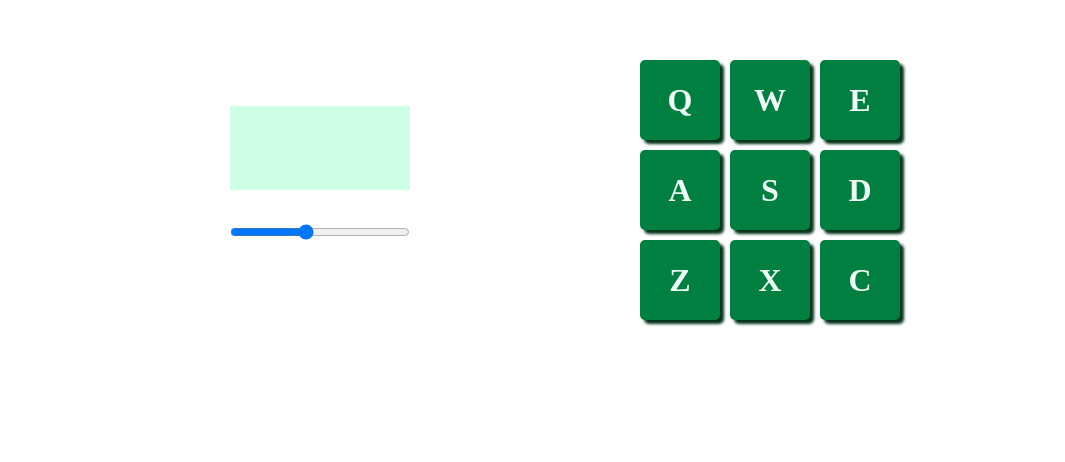
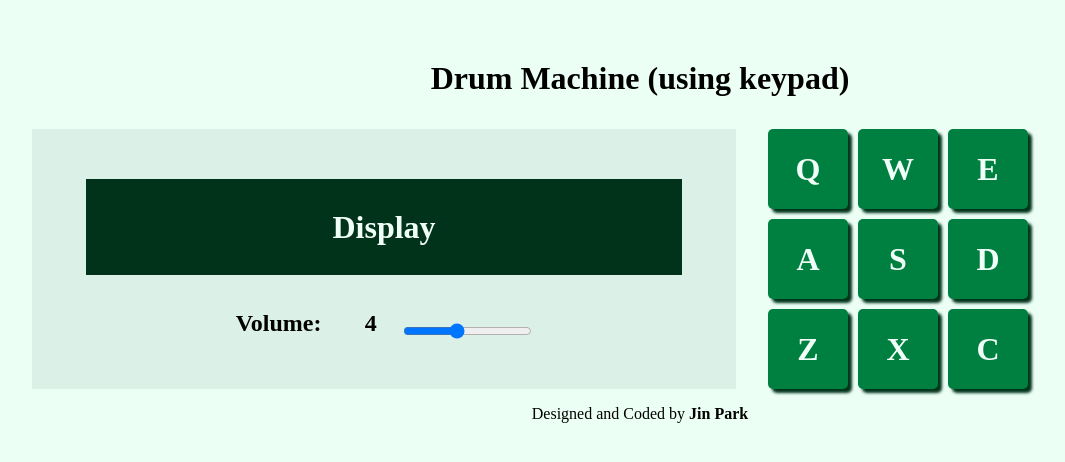
Before and after one commit to developerjinpark/drum-machine, a React (Create React App) app: page / in a window 1280 px wide. Shown: the part 140-602 px from the top of the page, without its empty margins (0-1065 px from the left). Built offline with nearby package versions, Linux system fonts and the light colour scheme.

Commit message:
Added labels and volume control

```diff
--- a/src/App.css
+++ b/src/App.css
@@ -2,23 +2,57 @@
   padding:0;margin:0;
 }
 
-#drum-machine {
+header {
   margin-top: 25vh;
-  display: grid;
-  grid-template-columns: 50% 50%;
+  margin-bottom: 2rem;
+  text-align: center;
 }
 
-#display, #slider {
-  background-color: hsl(150, 100%, 90%);
-  padding: 10px;
-  width: 10rem;
+#drum-machine {
+  display: grid;
+  grid-template-columns: 60% 40%;
+}
+
+.drum-display {
+  background-color: hsl(150, 40%, 90%);
+  margin: 0 2rem;
+}
+
+#display {
+  padding: 1rem;
   height: 4rem;
   font-weight: bold;
+  width: 80%;
+  background-color: hsl(150, 100%, 10%);
 }
+
+#slider {
+  height: 7rem;
+  margin-bottom: -3rem;
+  cursor: pointer;
+}
+
+#display p {
+  color: hsl(150, 100%, 97%);
+  font-size: 2rem;
+}
+
 .drum-display, #display, .drum-pad {
   display: grid;
   align-content: center;
   justify-items: center;
+}
+
+#volume {
+  display: grid;
+  grid-template-columns: 1fr 0.3fr 1fr;
+  align-content: center;
+}
+
+#volume-label, #volume-value {
+  margin-top: 2.2rem;
+  font-size: 1.5rem;
+  font-weight: bold;
 }
 
 .drum-pads {
@@ -35,4 +69,10 @@
   color: hsl(150, 100%, 97%);
   box-shadow: 4px 4px 3px hsl(150, 100%, 10%);
   border-radius: 5px;
+  cursor: pointer;
 }
+
+footer {
+  margin-top: 1rem;
+  text-align: center;
+}
--- a/src/App.js
+++ b/src/App.js
@@ -10,7 +10,7 @@ class App extends React.Component {
   constructor(props) {
     super(props);
     this.state = {
-      display: '',
+      display: 'Display',
       id: '',
       volume: 0.4
     }
@@ -29,7 +29,7 @@ class App extends React.Component {
   handleChange(e) {
     this.setState({
       volume: e.target.value
-    })
+    });
   }
 
   componentDidUpdate() {
@@ -56,6 +56,7 @@ class App extends React.Component {
   }
 
   onKeyDown(e) {
+    console.log(e, this.state.volume);
     let key = e.key.toUpperCase();
     // console.log(pads.filter(p => p.letter === key).length > 0);
     if (Pads.filter( p => p.letter === key).length > 0) {
@@ -64,14 +65,33 @@ class App extends React.Component {
         display,
         id: key
       });
+    } else if (key === 'ARROWRIGHT' && this.state.volume < 1) {
+      console.log('arrow key entered: ' + key);
+      this.setState({
+        volume: Math.round((this.state.volume + 0.2) * 10) / 10
+      });
+    } else if (key === 'ARROWLEFT' && this.state.volume > 0.1) {
+      this.setState({
+        volume: Math.round((this.state.volume - 0.2) * 10) / 10
+      });
     }
   }
   render() {
     return (
+      <div id="container">
+        <header>
+          <h1>Drum Machine (using keypad)</h1>
+        </header>
         <div id="drum-machine">
           <div className="drum-display">
-          <div id="display">{this.state.display}</div>
+            <div id="display">
+              <p>{this.state.display}</p>
+            </div>
+            <div id="volume">
+              <p id="volume-label">Volume:</p>
+              <span id="volume-value">{this.state.volume * 10}</span>
               <input id="slider" type="range" min="0" max="1" value={this.state.volume} onChange={this.handleChange} step="0.2" />
+            </div>
           </div>
           <div className="drum-pads">
             {Pads.map( (pad, index) =>
@@ -79,6 +99,10 @@ class App extends React.Component {
             )}
           </div>
         </div>
+        <footer>
+          <p>Designed and Coded by <b>Jin Park</b></p>
+        </footer>
+      </div>
     );
   }
 }
--- a/src/index.css
+++ b/src/index.css
@@ -0,0 +1,3 @@
+body {
+  background-color: hsl(151, 100%, 96%);
+}
--- a/src/index.js
+++ b/src/index.js
@@ -1,6 +1,7 @@
 import React from 'react';
 import ReactDOM from 'react-dom';
 import App from './App';
+import './index.css';
 import * as serviceWorker from './serviceWorker';
 
 ReactDOM.render(<App />, document.getElementById('root'));
```
Lines whose indentation alone changed are shown as unchanged.
